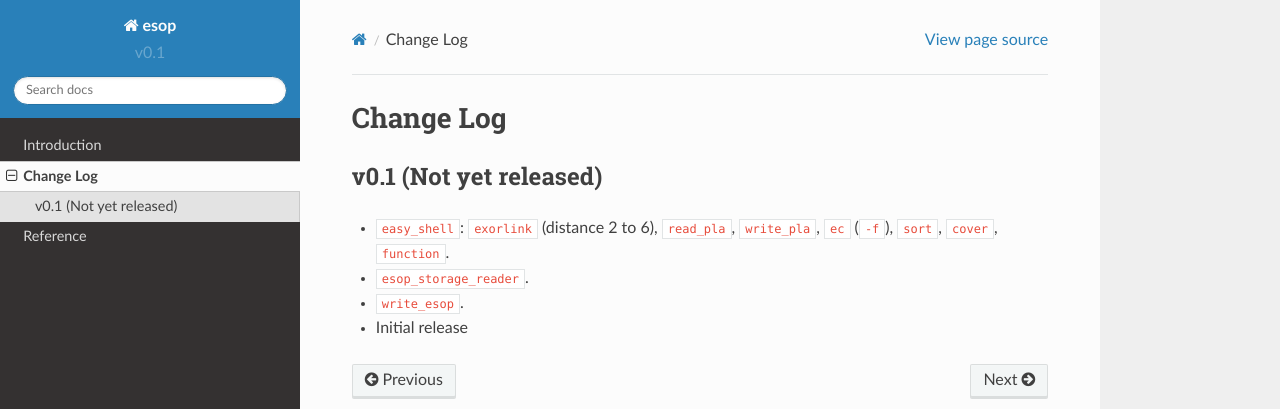
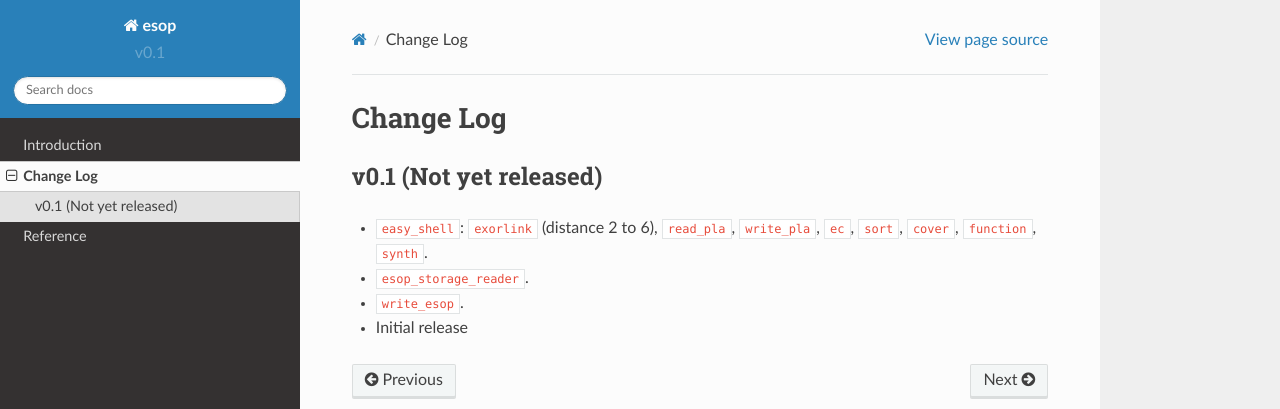
Before and after one commit to hriener/easy, a Sphinx documentation site: the page built from docs/changelog.rst, in a window 1280 px wide. Shown: the top 409 px of the page. Built offline with Sphinx 7.4.7 and the Read the Docs theme 2.0.0, drawn with Linux system fonts in a browser that asks for light colours; pages that are not in the unit, such as notebooks, are missing from menus.

Commit message:
changelog.

```diff
--- a/docs/changelog.rst
+++ b/docs/changelog.rst
@@ -4,7 +4,7 @@ Change Log
 v0.1 (Not yet released)
 -----------------------
 
-* ``easy_shell``: ``exorlink`` (distance 2 to 6), ``read_pla``, ``write_pla``, ``ec`` (``-f``), ``sort``, ``cover``, ``function``.
+* ``easy_shell``: ``exorlink`` (distance 2 to 6), ``read_pla``, ``write_pla``, ``ec``, ``sort``, ``cover``, ``function``, ``synth``.
 * ``esop_storage_reader``.
 * ``write_esop``.
 
```
